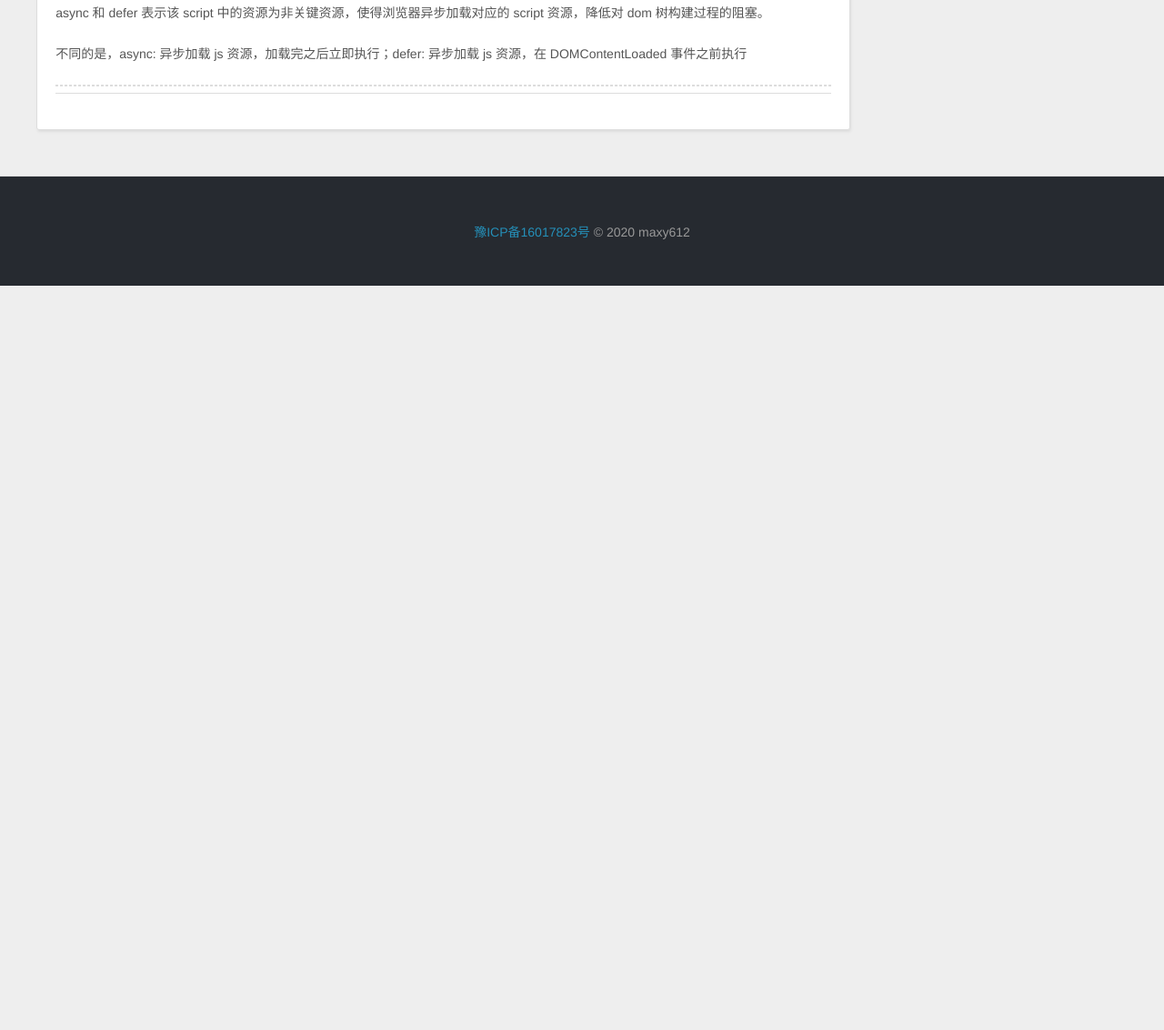
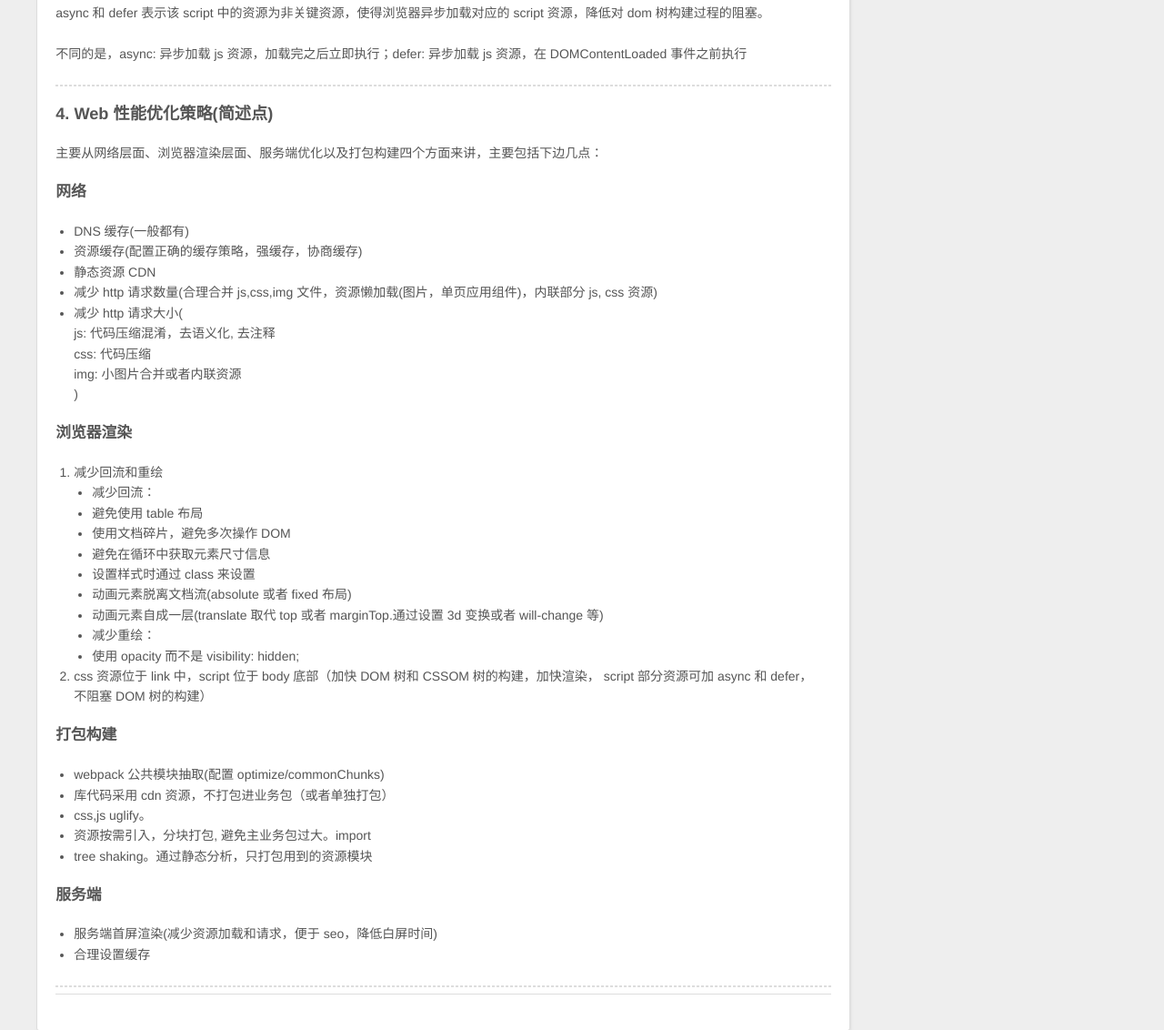
Before and after one commit to maxycode/maxycode.github.io, a plain HTML site: page interview/index.html in a window 1280 px wide. Shown: the part 2146-3278 px from the top of the page at 91% size. Before the commit the page ends 2460 px from the top, so only its background shows below. Drawn offline with nearby package versions, Linux system fonts and the light colour scheme.

Commit message:
Site updated: 2020-05-26 17:28:21

```diff
--- a/interview/index.html
+++ b/interview/index.html
@@ -12,7 +12,7 @@
 <meta property="og:site_name" content="maxy612的个人博客">
 <meta property="og:description" content="1. https 比 http 安全在哪详见https 比 http 安全在哪  2. mouseover 和 mouseenter 区别mouseover: 鼠标移入事件所绑定的元素及其子元素时触发mouseenter: 鼠标移入事件所绑定的元素时触发（不含子元素）当在一个父元素上添加 mouseover 事件和 mouseenter 事件，分别打印 mouseover 和 mouseenter">
 <meta property="og:locale" content="zh-CN">
-<meta property="og:updated_time" content="2020-05-25T12:06:10.148Z">
+<meta property="og:updated_time" content="2020-05-26T09:27:46.133Z">
 <meta name="twitter:card" content="summary">
 <meta name="twitter:title" content="面试题系列">
 <meta name="twitter:description" content="1. https 比 http 安全在哪详见https 比 http 安全在哪  2. mouseover 和 mouseenter 区别mouseover: 鼠标移入事件所绑定的元素及其子元素时触发mouseenter: 鼠标移入事件所绑定的元素时触发（不含子元素）当在一个父元素上添加 mouseover 事件和 mouseenter 事件，分别打印 mouseover 和 mouseenter">
@@ -83,6 +83,47 @@
 <h3 id="3-“script”-标签中-“async”-和-“defer”-的作用"><a href="#3-“script”-标签中-“async”-和-“defer”-的作用" class="headerlink" title="3. “script” 标签中 “async” 和 “defer” 的作用"></a>3. “script” 标签中 “async” 和 “defer” 的作用</h3><p>在浏览器解析 html 文档构建 dom 树的过程中，如果遇到了 script 标签，正常情况下会暂停 dom 树构建，去请求 script 中的资源并且执行，这样会阻塞 dom 树的构建进而影响渲染。</p>
 <p>async 和 defer 表示该 script 中的资源为非关键资源，使得浏览器异步加载对应的 script 资源，降低对 dom 树构建过程的阻塞。</p>
 <p>不同的是，async: 异步加载 js 资源，加载完之后立即执行；defer: 异步加载 js 资源，在 DOMContentLoaded 事件之前执行</p>
+<hr>
+<h3 id="4-Web-性能优化策略-简述点"><a href="#4-Web-性能优化策略-简述点" class="headerlink" title="4. Web 性能优化策略(简述点)"></a>4. Web 性能优化策略(简述点)</h3><p>主要从网络层面、浏览器渲染层面、服务端优化以及打包构建四个方面来讲，主要包括下边几点：</p>
+<h4 id="网络"><a href="#网络" class="headerlink" title="网络"></a>网络</h4><ul>
+<li>DNS 缓存(一般都有)</li>
+<li>资源缓存(配置正确的缓存策略，强缓存，协商缓存)</li>
+<li>静态资源 CDN</li>
+<li>减少 http 请求数量(合理合并 js,css,img 文件，资源懒加载(图片，单页应用组件)，内联部分 js, css 资源)</li>
+<li>减少 http 请求大小(<br>js: 代码压缩混淆，去语义化, 去注释<br>css: 代码压缩<br>img: 小图片合并或者内联资源<br>)</li>
+</ul>
+<h4 id="浏览器渲染"><a href="#浏览器渲染" class="headerlink" title="浏览器渲染"></a>浏览器渲染</h4><ol>
+<li>减少回流和重绘<ul>
+<li>减少回流：</li>
+</ul>
+<ul>
+<li>避免使用 table 布局</li>
+<li>使用文档碎片，避免多次操作 DOM</li>
+<li>避免在循环中获取元素尺寸信息</li>
+<li>设置样式时通过 class 来设置</li>
+<li>动画元素脱离文档流(absolute 或者 fixed 布局)</li>
+<li>动画元素自成一层(translate 取代 top 或者 marginTop.通过设置 3d 变换或者 will-change 等)</li>
+</ul>
+<ul>
+<li>减少重绘：</li>
+</ul>
+<ul>
+<li>使用 opacity 而不是 visibility: hidden;</li>
+</ul>
+</li>
+<li>css 资源位于 link 中，script 位于 body 底部（加快 DOM 树和 CSSOM 树的构建，加快渲染， script 部分资源可加 async 和 defer，不阻塞 DOM 树的构建）</li>
+</ol>
+<h4 id="打包构建"><a href="#打包构建" class="headerlink" title="打包构建"></a>打包构建</h4><ul>
+<li>webpack 公共模块抽取(配置 optimize/commonChunks)</li>
+<li>库代码采用 cdn 资源，不打包进业务包（或者单独打包）</li>
+<li>css,js uglify。</li>
+<li>资源按需引入，分块打包, 避免主业务包过大。import</li>
+<li>tree shaking。通过静态分析，只打包用到的资源模块</li>
+</ul>
+<h4 id="服务端"><a href="#服务端" class="headerlink" title="服务端"></a>服务端</h4><ul>
+<li>服务端首屏渲染(减少资源加载和请求，便于 seo，降低白屏时间)</li>
+<li>合理设置缓存</li>
+</ul>
 <hr>
 
 
```
